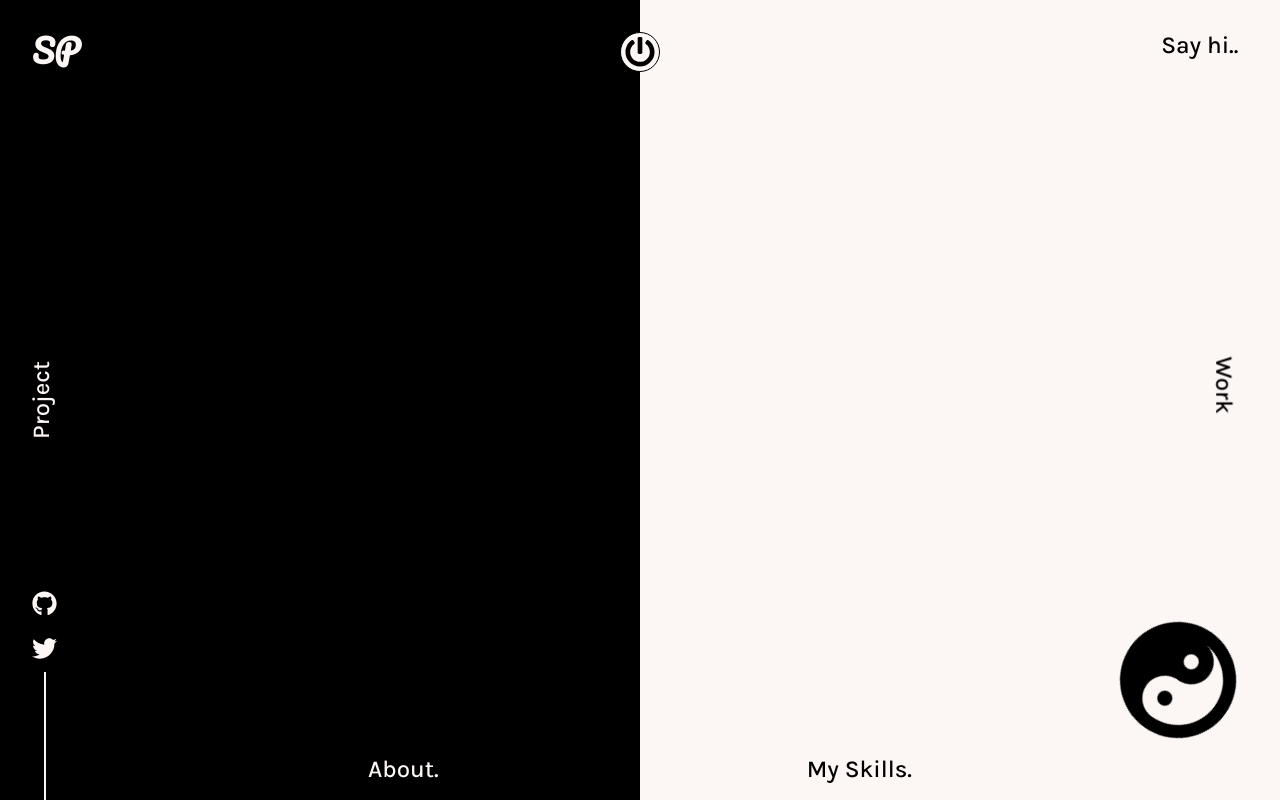
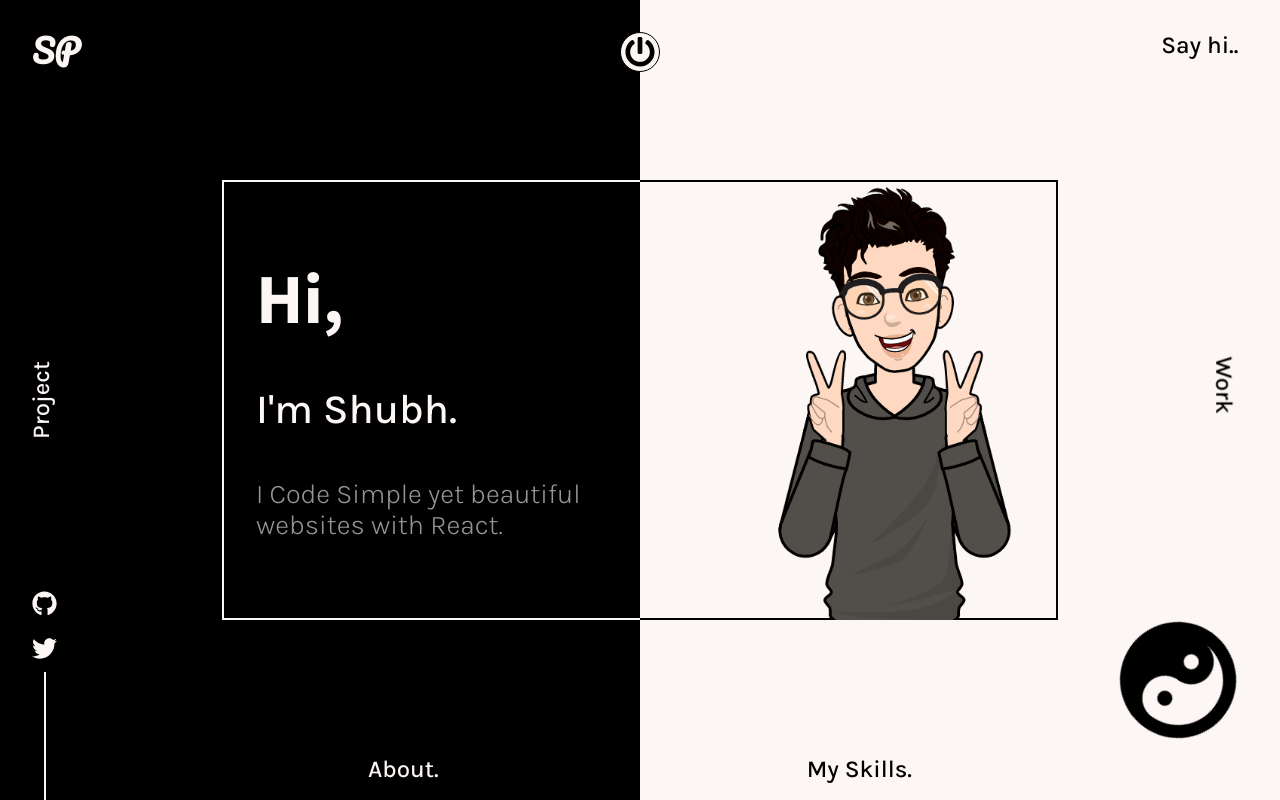
Before and after one commit to shubhkpatel/Portfolio, a React (Create React App) app in the folder portfolio-website/: page / in a window 1280 px wide. Both pictures are taken after a click on the button "Click here". Built offline with nearby package versions, Linux system fonts and the light colour scheme.

Commit message:
Designed the Intro Section

```diff
--- /dev/null
+++ b/portfolio-website/src/components/Intro.js
@@ -0,0 +1,77 @@
+import styled from "styled-components";
+import Me from "../assets/Images/profile-img.png";
+
+const Intro = () => {
+    return (
+        <Box>
+            <Text>
+                <h1>Hi,</h1>
+                <h3>I'm Shubh.</h3>
+                <h6>I Code Simple yet beautiful websites with React.</h6>
+            </Text>
+            <SubBox>
+                <div>
+                    <img className="pic" src={Me} alt="" />
+                </div>
+            </SubBox>
+        </Box>
+    )
+}
+
+export default Intro;
+
+const Box = styled.div`
+    position: absolute;
+    left: 50%;
+    top: 50%;
+    transform: translate(-50%, -50%);
+
+    width: 65vw;
+    height: 55vh;
+    display: flex;
+
+    background:
+        linear-gradient(to right, ${props => props.theme.body} 50%, ${props => props.theme.text} 50%) bottom,
+        linear-gradient(to right, ${props => props.theme.body} 50%, ${props => props.theme.text} 50%) top
+    ;
+
+    background-repeat: no-repeat;
+    background-size: 100% 2px;
+
+    border-left: 2px solid ${props => props.theme.body};
+    border-right: 2px solid ${props => props.theme.text};
+
+    z-index: 1;
+`;
+
+const SubBox = styled.div`
+    width: 50%;
+    position: relative;
+    display: flex;
+
+    .pic{
+        position: absolute;
+        bottom: 0;
+        left: 50%;
+        transform: translate(-50%, 0%);
+        width: 120%;
+        heigth: auto;
+    }
+`;
+
+const Text = styled.div`
+    font-size: calc(1em + 1.5vw);
+    color: ${props => props.theme.body};
+    padding: 2rem;
+    cursor: pointer;
+    display: flex;
+    flex-direction: column;
+    justify-content: space-evenly;
+
+    &>*:last-child{
+        color: ${props => `rgba(${props.theme.bodyRgba},0.6)`};
+        font-size: calc(0.5rem + 1.5vw);
+        font-weight:300;
+        width: 80%;
+    }
+`;
--- a/portfolio-website/src/components/Main.js
+++ b/portfolio-website/src/components/Main.js
@@ -5,6 +5,7 @@
 import PowerButton from "../subComponents/PowerButton";
 import SocialIcons from "../subComponents/SocialIcons";
 import { YinYang } from "./AllSvgs";
+import Intro from "./Intro";
 
 const Main = () => {
 
@@ -46,6 +47,8 @@
                 </BottomBar>
 
             </Container>
+
+            {click ? <Intro click={click} /> : null}
         </MainContainer >
     )
 }
```
